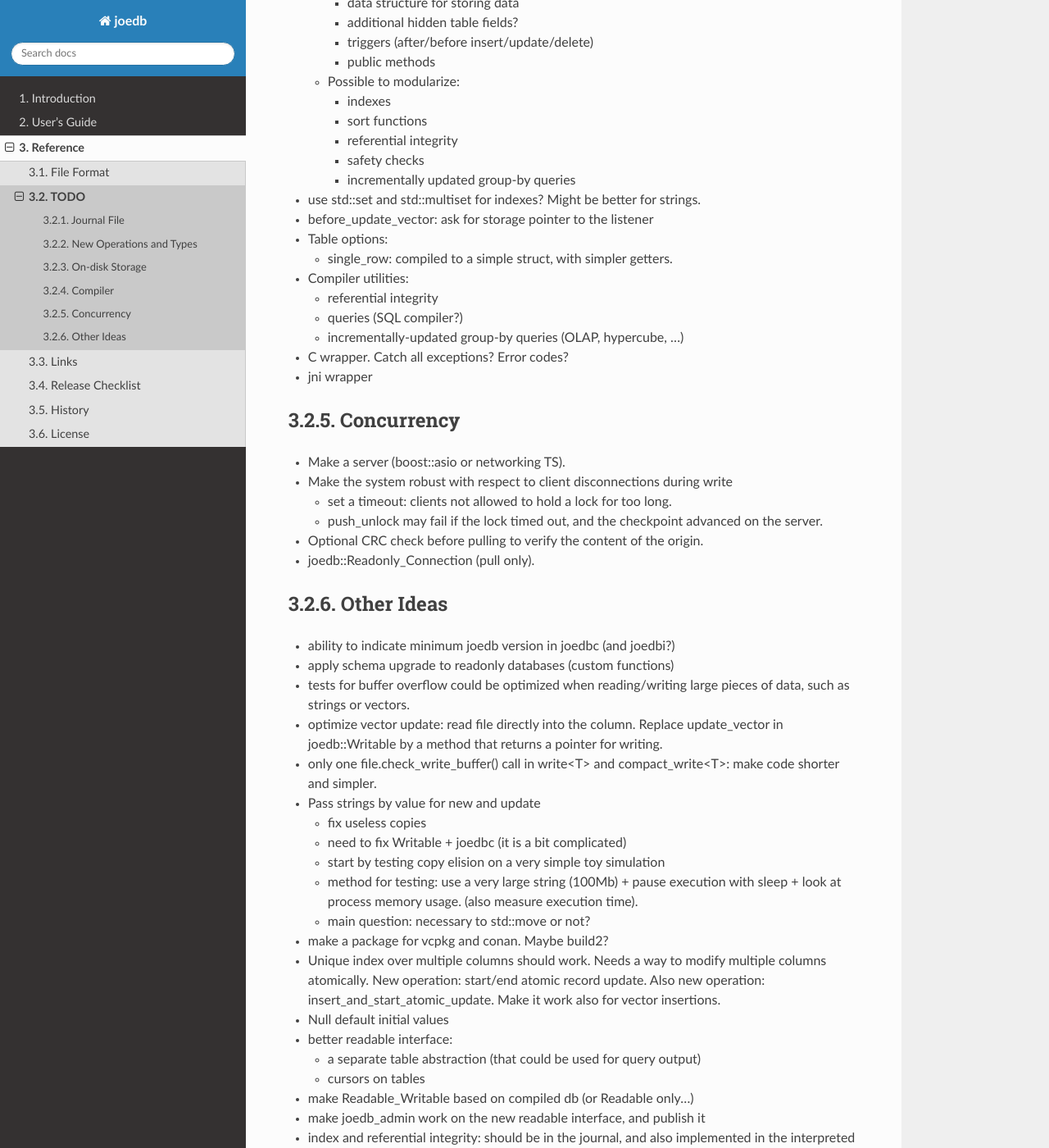
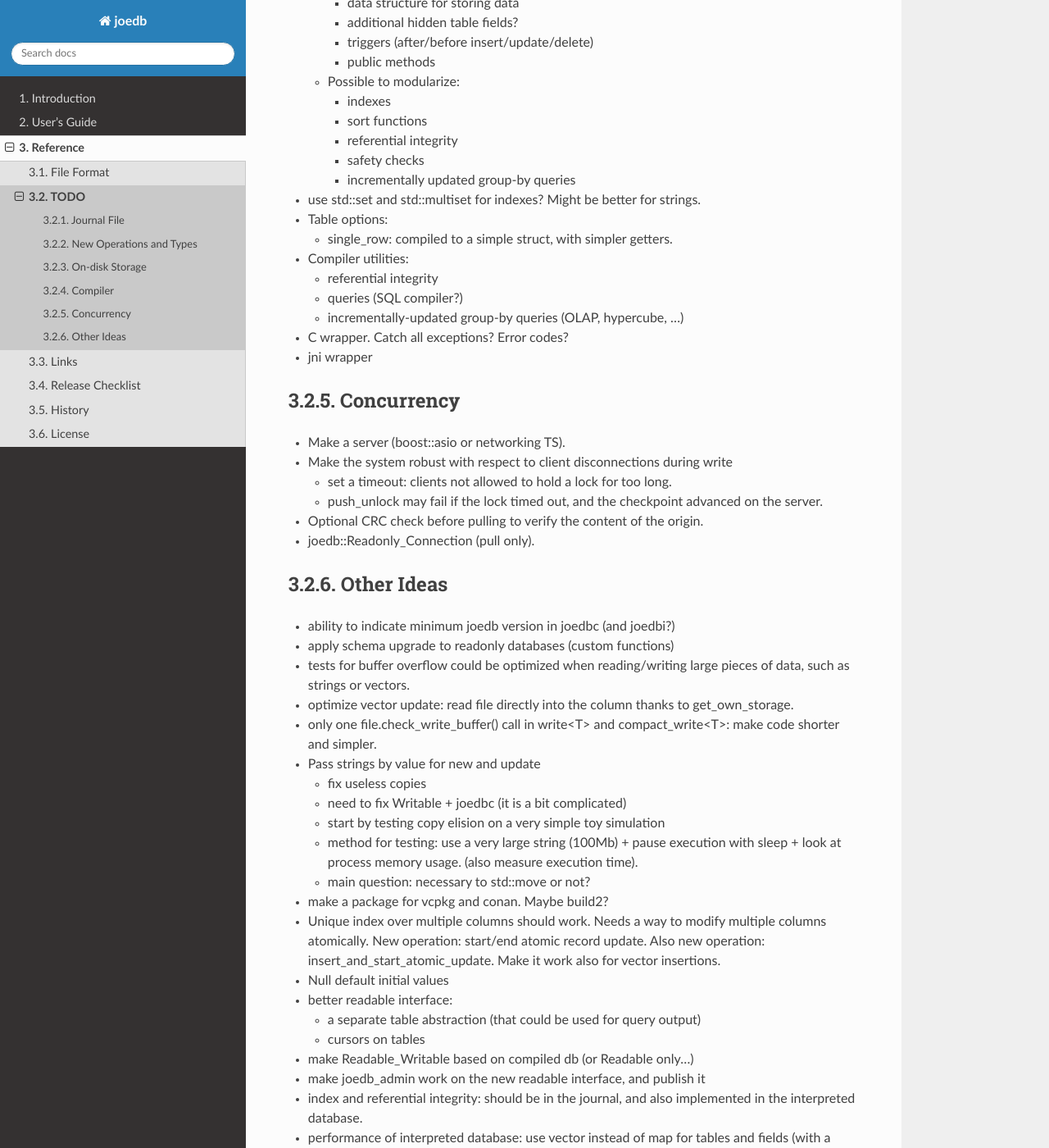
Before and after one commit to Remi-Coulom/joedb, a Sphinx documentation site: the page built from doc/source/todo.rst, in a window 1280 px wide and 1400 px high, scrolled down 921 px. Shown: the whole window at 82% size. Built offline with Sphinx 7.4.7 and the Read the Docs theme 2.0.0, drawn with Linux system fonts in a browser that asks for light colours; formulas are drawn with MathJax 3.

Commit message:
next step: get_own_storage (do it later)

```diff
--- a/doc/source/todo.rst
+++ b/doc/source/todo.rst
@@ -44,7 +44,6 @@ Compiler
     - incrementally updated group-by queries
 
 - use std::set and std::multiset for indexes? Might be better for strings.
-- before_update_vector: ask for storage pointer to the listener
 - Table options:
 
   - single_row: compiled to a simple struct, with simpler getters.
@@ -79,9 +78,7 @@ Other Ideas
 - tests for buffer overflow could be optimized when reading/writing large
   pieces of data, such as strings or vectors.
 
-- optimize vector update: read file directly into the column. Replace
-  update_vector in joedb::Writable by a method that returns a pointer for
-  writing.
+- optimize vector update: read file directly into the column thanks to get_own_storage.
 
 - only one file.check_write_buffer() call in write<T> and compact_write<T>:
   make code shorter and simpler.
```
Also changed, not shown: 1 other file.
